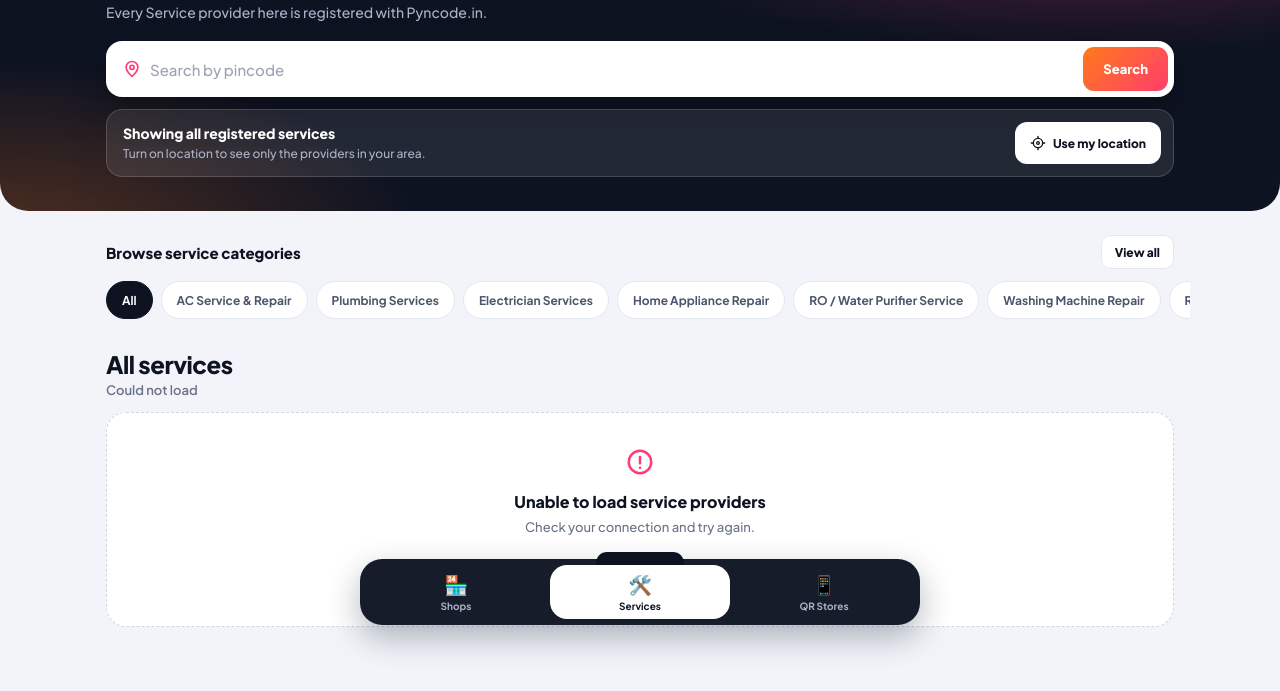
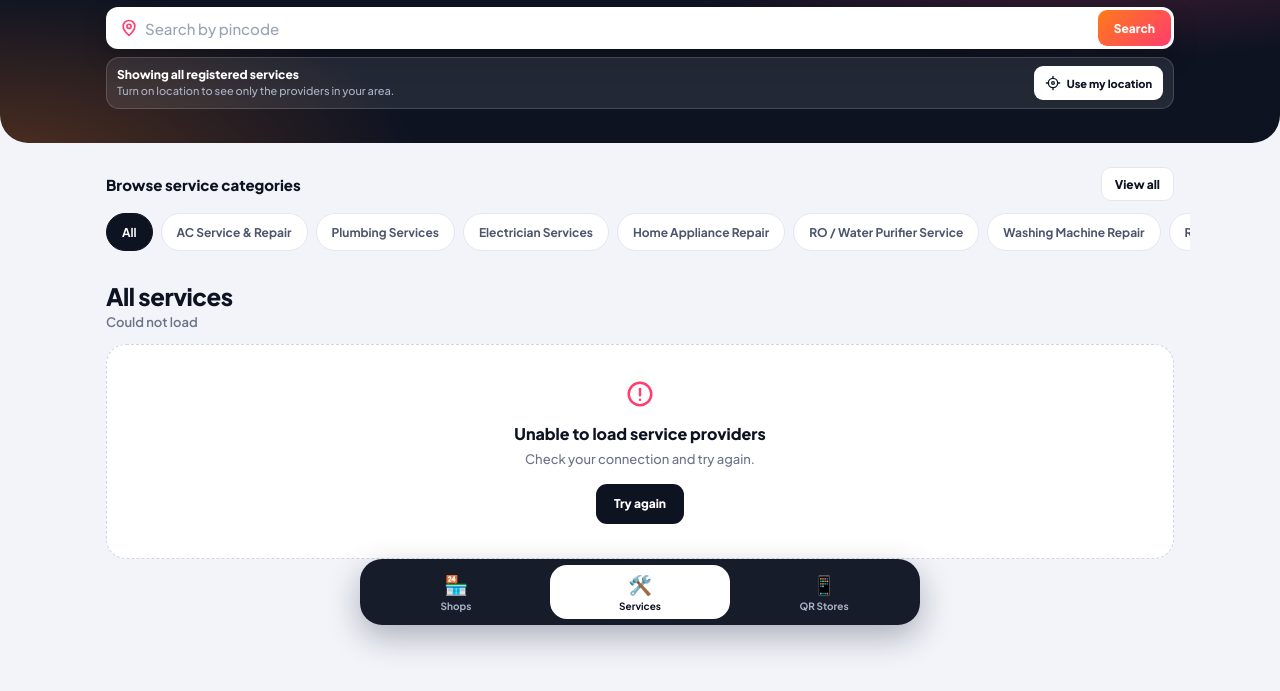
Before and after one commit to himansuresh-alt/pyncode-website, a plain HTML site: page services_matched.html in a window 1280 px wide. Shown: the part 165-856 px from the top of the page. After the commit the page ends 828 px from the top, so only its background shows below. Drawn offline with nearby package versions, Linux system fonts and the light colour scheme; no server answers.

Commit message:
Add files via upload

```diff
--- a/services_matched.html
+++ b/services_matched.html
@@ -59,19 +59,74 @@ a{color:inherit;text-decoration:none}
 .btn-wa .ic{width:17px;height:17px}
 
 /* HERO */
-.hero{background:radial-gradient(900px 300px at 85% -10%,rgba(255,61,110,.38),transparent 60%),radial-gradient(700px 300px at 0 110%,rgba(255,122,26,.28),transparent 60%),var(--ink);color:#fff;padding:32px 0 24px;border-radius:0 0 28px 28px}
+.hero{
+  background:radial-gradient(900px 300px at 85% -10%,rgba(255,61,110,.38),transparent 60%),
+  radial-gradient(700px 300px at 0 110%,rgba(255,122,26,.28),transparent 60%),
+  var(--ink);
+  color:#fff;
+  padding:22px 0 16px;
+  border-radius:0 0 28px 28px
+}
 .hero h1{font-size:clamp(26px,5.5vw,40px);font-weight:800;letter-spacing:-1px;line-height:1.1;max-width:600px}
 .hero p{margin-top:8px;color:#aab2c8;font-size:14px}
-.search-box{margin-top:20px;display:flex;gap:8px;padding:6px;background:#fff;border-radius:16px;box-shadow:0 14px 34px rgba(0,0,0,.28)}
+.search-box{
+  margin-top:12px;
+  display:flex;
+  gap:6px;
+  padding:3px;
+  background:#fff;
+  border-radius:12px;
+  box-shadow:0 10px 24px rgba(0,0,0,.22)
+}
 .search-box .ic{width:20px;height:20px;align-self:center;margin-left:10px;color:var(--b2)}
 .pincode-input{flex:1;min-width:0;border:0;outline:0;background:transparent;color:var(--ink);font-size:15px;font-weight:600}
 .pincode-input::placeholder{color:#9aa2b4;font-weight:500}
-.search-btn{height:44px;padding:0 20px;border:0;border-radius:11px;background:linear-gradient(135deg,var(--b1),var(--b2));color:#fff;font-weight:800;font-size:13px;cursor:pointer}
-.loc-card{margin-top:12px;padding:12px 12px 12px 16px;display:flex;align-items:center;justify-content:space-between;gap:12px;background:rgba(255,255,255,.09);border:1px solid rgba(255,255,255,.16);border-radius:16px}
-.loc-title{font-size:14px;font-weight:800}
-.loc-status{margin-top:3px;font-size:12px;color:#aab2c8;line-height:1.45}
-.loc-status[data-type=error]{color:#ffb4c4}
-.loc-btn{flex-shrink:0;height:42px;padding:0 15px;display:inline-flex;align-items:center;gap:7px;border:0;border-radius:12px;background:#fff;color:var(--ink);font-size:12px;font-weight:800;cursor:pointer}
+.search-btn{
+  height:36px;
+  padding:0 16px;
+  border:0;
+  border-radius:9px;
+  background:linear-gradient(135deg,var(--b1),var(--b2));
+  color:#fff;
+  font-weight:800;
+  font-size:12px;
+  cursor:pointer
+}
+.loc-card{
+  margin-top:8px;
+  padding:8px 10px;
+  display:flex;
+  align-items:center;
+  justify-content:space-between;
+  gap:10px;
+  background:rgba(255,255,255,.09);
+  border:1px solid rgba(255,255,255,.16);
+  border-radius:13px
+}
+.loc-title{font-size:12px;font-weight:800}
+
+.loc-status{
+  margin-top:2px;
+  font-size:11px;
+  color:#aab2c8;
+  line-height:1.35
+}
+
+.loc-btn{
+  flex-shrink:0;
+  height:34px;
+  padding:0 11px;
+  display:inline-flex;
+  align-items:center;
+  gap:6px;
+  border:0;
+  border-radius:9px;
+  background:#fff;
+  color:var(--ink);
+  font-size:11px;
+  font-weight:800;
+  cursor:pointer
+}
 .loc-btn.active{background:rgba(255,255,255,.14);color:#fff;border:1px solid rgba(255,255,255,.3)}
 .loc-btn:disabled{opacity:.6;cursor:wait}
 .radius{margin-top:10px;display:flex;align-items:center;gap:8px;flex-wrap:wrap}
@@ -321,7 +376,6 @@ span.act { opacity:.45; }
 <section class="hero">
   <div class="wrap">
     <h1>Services. Simplified..</h1>
-    <p>Every Service provider here is registered with Pyncode.in.</p>
 
     <div class="search-box">
       <svg class="ic" viewBox="0 0 24 24" fill="none" stroke="currentColor" stroke-width="2" stroke-linecap="round" stroke-linejoin="round" aria-hidden="true"><path d="M12 21s7-6.2 7-11a7 7 0 10-14 0c0 4.8 7 11 7 11z"/><circle cx="12" cy="10" r="2.5"/></svg>
```
